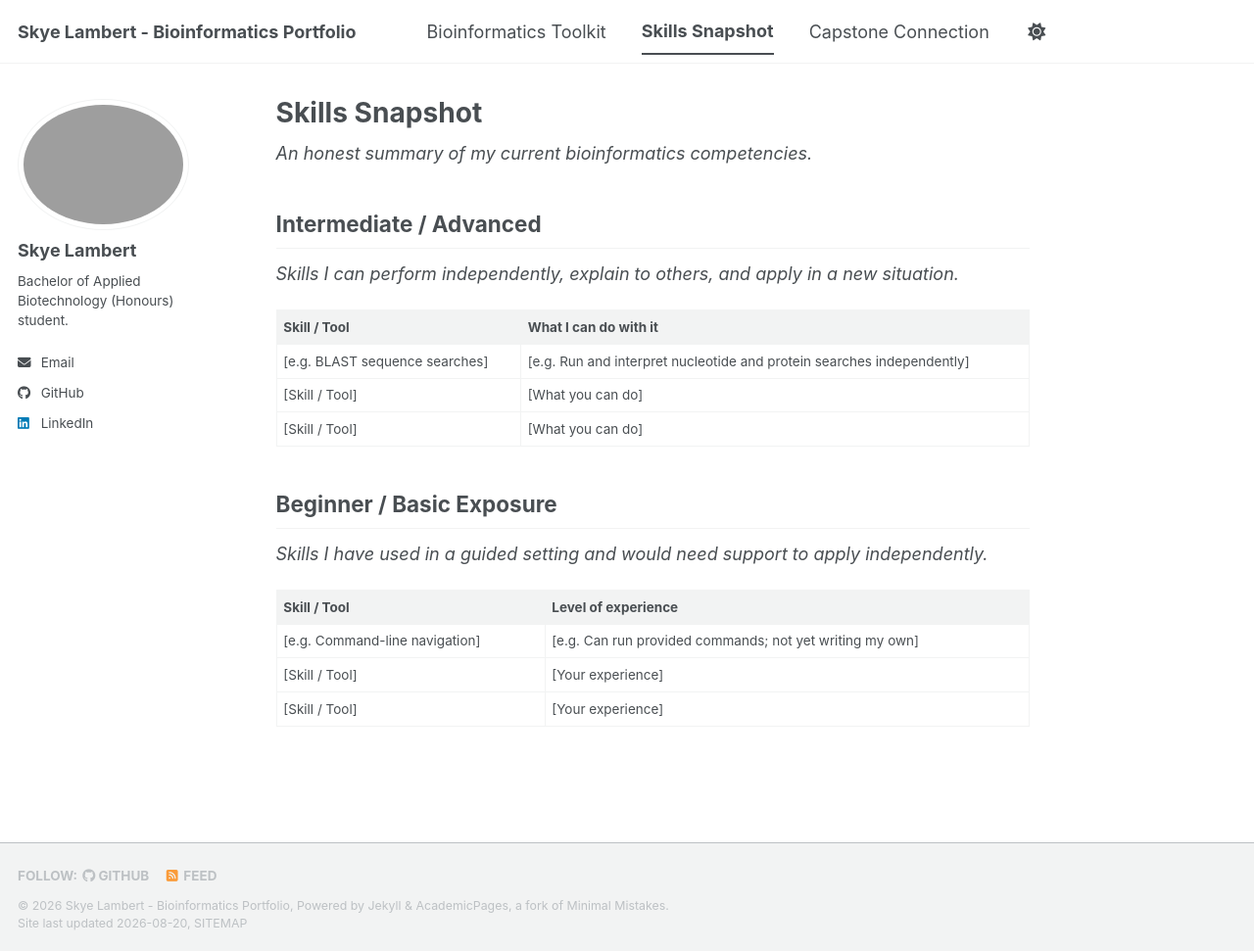
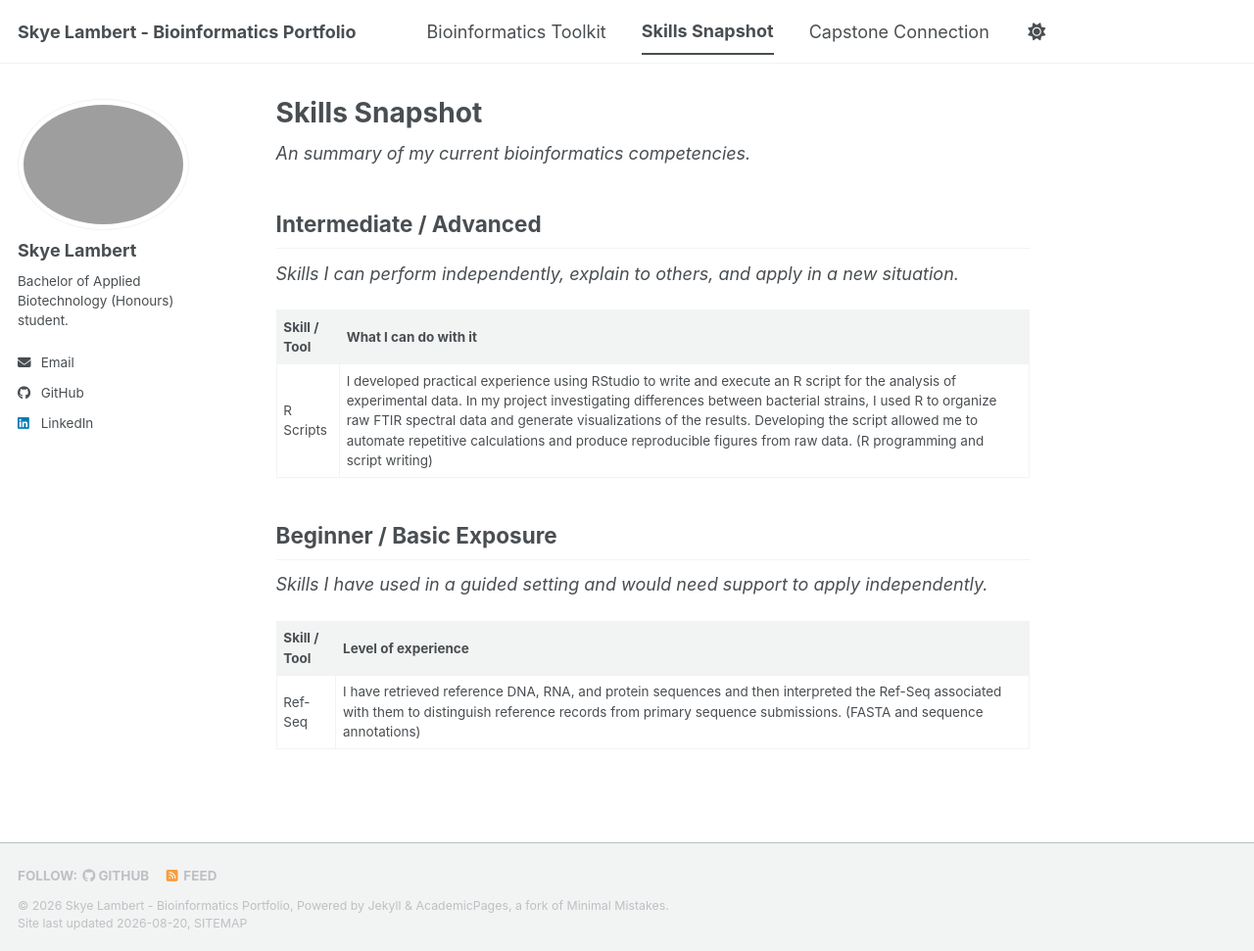
Before and after one commit to Sky3Lamb3rt/biot74000-portfolio, a Jekyll site: the page built from _pages/skills.md, in a window 1280 px wide and 971 px high. Shown: the whole window at 98% size. Built offline with Jekyll 4.4.1, drawn with Linux system fonts in a browser that asks for light colours; a script bundle is joined from its source files by our own code; library files that are not in the unit come from our copies; part of the change alters nothing that is shown.

Commit message:
Update skills.md

```diff
--- a/_pages/skills.md
+++ b/_pages/skills.md
@@ -4,32 +4,9 @@ title: "Skills Snapshot"
 author_profile: true
 ---
 
-<!--
-  ============================================================================
-  SECTION 3: SKILLS SNAPSHOT  (30 points)
-  ============================================================================
-  A concise, scannable summary of your bioinformatics competencies — like a
-  skills summary on a resume. An employer should be able to read it in under
-  two minutes. Be HONEST about your level at this stage of your training.
 
-  Organize skills into TWO buckets:
-    - Intermediate / Advanced  → you can perform these independently, explain
-      them to others, and apply them in a new context.
-    - Beginner / Basic Exposure → you encountered/used these in a guided way and
-      would need support to apply them independently.
 
-  Your skill levels are checked against your actual course activities — listing
-  everything as "Advanced" will cost you marks. It is completely fine (and
-  expected) for many skills to sit in the Beginner / Basic Exposure column.
-
-  HOW TO EDIT:
-    - Fill in the two tables below. Replace the example rows with your own.
-    - To add a row, copy an existing line (keep the | bars in place).
-    - Delete these grey instruction notes before you submit.
-  ============================================================================
--->
-
-_An honest summary of my current bioinformatics competencies._
+_An summary of my current bioinformatics competencies._
 
 ## Intermediate / Advanced
 
@@ -37,9 +14,8 @@ _Skills I can perform independently, explain to others, and apply in a new situa
 
 | Skill / Tool | What I can do with it |
 |---|---|
-| [e.g. BLAST sequence searches] | [e.g. Run and interpret nucleotide and protein searches independently] |
-| [Skill / Tool] | [What you can do] |
-| [Skill / Tool] | [What you can do] |
+| R Scripts | I developed practical experience using RStudio to write and execute an R script for the analysis of experimental data. In my project investigating differences between bacterial strains, I used R to organize raw FTIR spectral data and generate visualizations of the results. Developing the script allowed me to automate repetitive calculations and produce reproducible figures from raw data. (R programming and script writing) |
+
 
 ## Beginner / Basic Exposure
 
@@ -47,6 +23,4 @@ _Skills I have used in a guided setting and would need support to apply independ
 
 | Skill / Tool | Level of experience |
 |---|---|
-| [e.g. Command-line navigation] | [e.g. Can run provided commands; not yet writing my own] |
-| [Skill / Tool] | [Your experience] |
-| [Skill / Tool] | [Your experience] |
+| Ref-Seq |  I have retrieved reference DNA, RNA, and protein sequences and then interpreted the Ref-Seq associated with them to distinguish reference records from primary sequence submissions. (FASTA and sequence annotations)|
```
